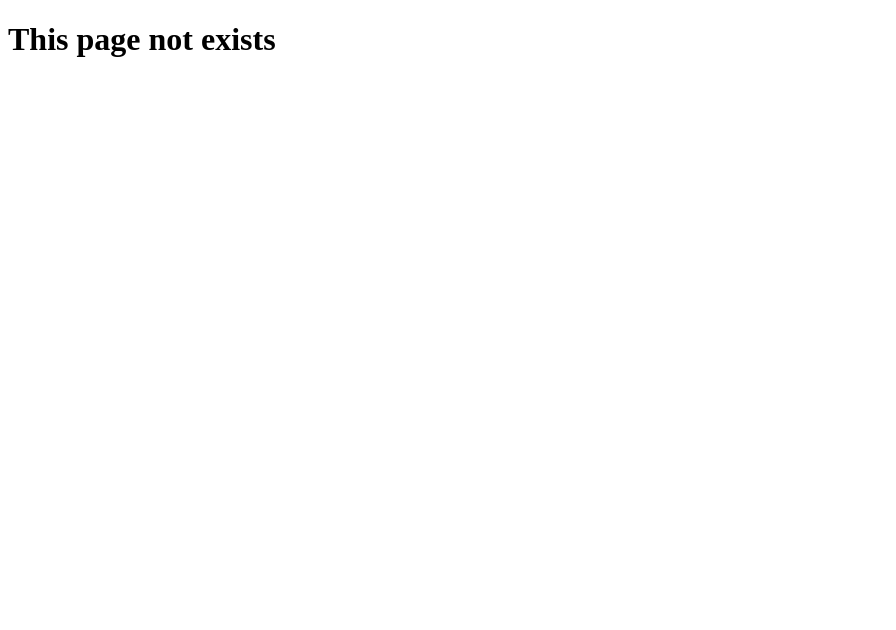
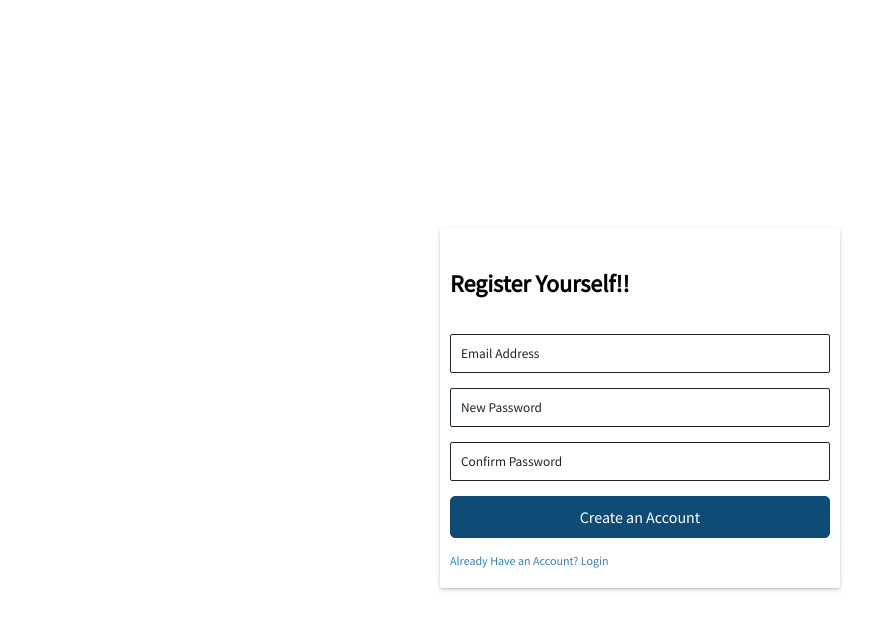
Before and after one commit to samba-chinta/ping-client, a React (Create React App) app: page /auth/register in a window 1280 px wide. Shown: the top 630 px of the page, without its empty margins (0-896 px from the left). Built offline with nearby package versions, Linux system fonts and the light colour scheme.

Commit message:
Register Form Added

```diff
--- a/src/App.js
+++ b/src/App.js
@@ -2,12 +2,14 @@ import React from "react";
 import { Routes, Route } from "react-router-dom";
 
 import Home from "./pages/Home";
+import RegisterPage from "./pages/RegisterPage"
 
 const App = () => {
   return (
     <div>
       <Routes>
-        <Route path="/" element={<Home />} exact/>
+        <Route path="/" element={<Home />} exact />
+        <Route path="/auth/register" element={<RegisterPage />} exact/>
         <Route path="*" element={<h1>This page not exists</h1>} />
       </Routes>
     </div>
--- a/src/components/UI/Input.js
+++ b/src/components/UI/Input.js
@@ -6,7 +6,7 @@ const Input = (props) => {
     const input_type = props.inputType;
     const placeholder = props.inputPlaceholder;
     const classes = `${styles["input-wrapper"]} ${props.className}`;
-    const input_ref = props.ref;
+    const input_ref = props.inputRef;
 
     return (
         <input
--- /dev/null
+++ b/src/components/forms/Register.js
@@ -0,0 +1,48 @@
+import React, { useRef } from "react";
+import { Link } from "react-router-dom";
+
+import styles from "../../styles/component-styles/form.module.css";
+import Input from "../UI/Input";
+import Button from "../UI/Button";
+
+const Register = (props) => {
+    const emailRef = useRef("");
+    const passwordRef = useRef("");
+    const confirmPasswordRef = useRef("");
+
+    const formSubmitHandler = (e) => {
+        e.preventDefault();
+        console.log(emailRef.current.value);
+        console.log(passwordRef.current.value);
+        console.log(confirmPasswordRef.current.value);
+    };
+
+    return (
+        <div className={styles["form-wrapper"]}>
+            <form onSubmit={formSubmitHandler} className={styles["form"]}>
+                <h2>Register Yourself!!</h2>
+                <Input
+                    inputType="email"
+                    inputPlaceholder="Email Address"
+                    inputRef={emailRef}
+                />
+                <Input
+                    inputType="password"
+                    inputPlaceholder="New Password"
+                    inputRef={passwordRef}
+                />
+                <Input
+                    inputType="password"
+                    inputPlaceholder="Confirm Password"
+                    inputRef={confirmPasswordRef}
+                />
+                <Button buttonType="submit" buttonText="Create an Account" />
+                <Link to="/auth/login" className={styles["form-link"]}>
+                    Already Have an Account? Login
+                </Link>
+            </form>
+        </div>
+    );
+};
+
+export default Register;
--- a/src/pages/Home.js
+++ b/src/pages/Home.js
@@ -28,7 +28,7 @@ const Home = (props) => {
                     <Link to="/login" className={styles["route-link"]}>
                         Login
                     </Link>
-                    <Link to="/register" className={styles["route-link"]}>
+                    <Link to="/auth/register" className={styles["route-link"]}>
                         Register
                     </Link>
                     </div>
--- /dev/null
+++ b/src/pages/RegisterPage.js
@@ -0,0 +1,12 @@
+import React from "react";
+
+import styles from "../styles/page-styles/auth.module.css";
+import Register from "../components/forms/Register";
+
+const RegisterPage = (props) => {
+    return <div className={styles['auth-page__wrapper']}>
+        <Register/>
+    </div>
+}
+
+export default RegisterPage;
--- a/src/styles/component-styles/button.module.css
+++ b/src/styles/component-styles/button.module.css
@@ -5,6 +5,15 @@
     text-align: center;
     background-color: var(--primary-color);
     color: var(--white-color);
-    font-size: var(--primary-font-family);
+    font-size: var(--regular-font-size);
     box-sizing: border-box;
+    outline: none;
+    cursor: pointer;
+    border: solid 1px var(--primary-color);
+    font-family: var(--primary-font-color);
 }
+
+.button-wrapper:hover {
+    background-color: var(--white-color);
+    color: var(--primary-color);
+}
--- /dev/null
+++ b/src/styles/component-styles/form.module.css
@@ -0,0 +1,20 @@
+.form-wrapper {
+    width: 400px;
+    padding: 20px 10px;
+    box-sizing: border-box;
+    box-shadow: rgba(50, 50, 93, 0.25) 0px 2px 5px -1px, rgba(0, 0, 0, 0.3) 0px 1px 3px -1px;
+    border-radius: 2px;
+}
+
+.form {
+    font-family: var(--primary-font-family);
+    display: flex;
+    flex-direction: column;
+    gap: 15px;
+}
+
+.form-link {
+    text-decoration: none;
+    color: var(--secondary-color);
+    font-size: 12px;
+}
--- a/src/styles/component-styles/input.module.css
+++ b/src/styles/component-styles/input.module.css
@@ -1,7 +1,11 @@
 .input-wrapper {
+    width: 100%;
     outline: none;
-    border: solid 1px var(----border-color);
-    padding: 5px;
+    border: solid 1px var(--border-color);
+    padding: 10px;
+    box-sizing: border-box;
+    font-family: var(--primary-font-family);
+    border-radius: 2px;
 }
 
 .input-wrapper::placeholder {
--- /dev/null
+++ b/src/styles/page-styles/auth.module.css
@@ -0,0 +1,6 @@
+.auth-page__wrapper {
+    width: 100%;
+    height: 100vh;
+    display: grid;
+    place-items: center;
+}
--- a/src/styles/page-styles/home.module.css
+++ b/src/styles/page-styles/home.module.css
@@ -9,7 +9,7 @@
 
 .page-navigation__wrapper {
     width: 100%;
-    height: 80px;
+    height: 70px;
     box-sizing: border-box;
     display: flex;
     justify-content: space-around;
```
